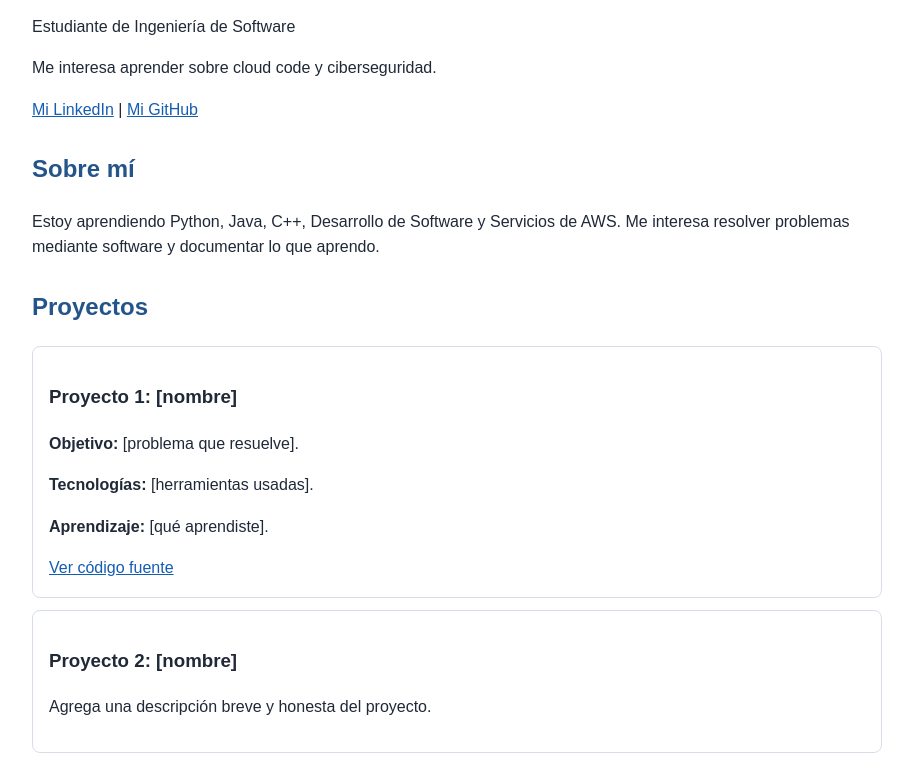
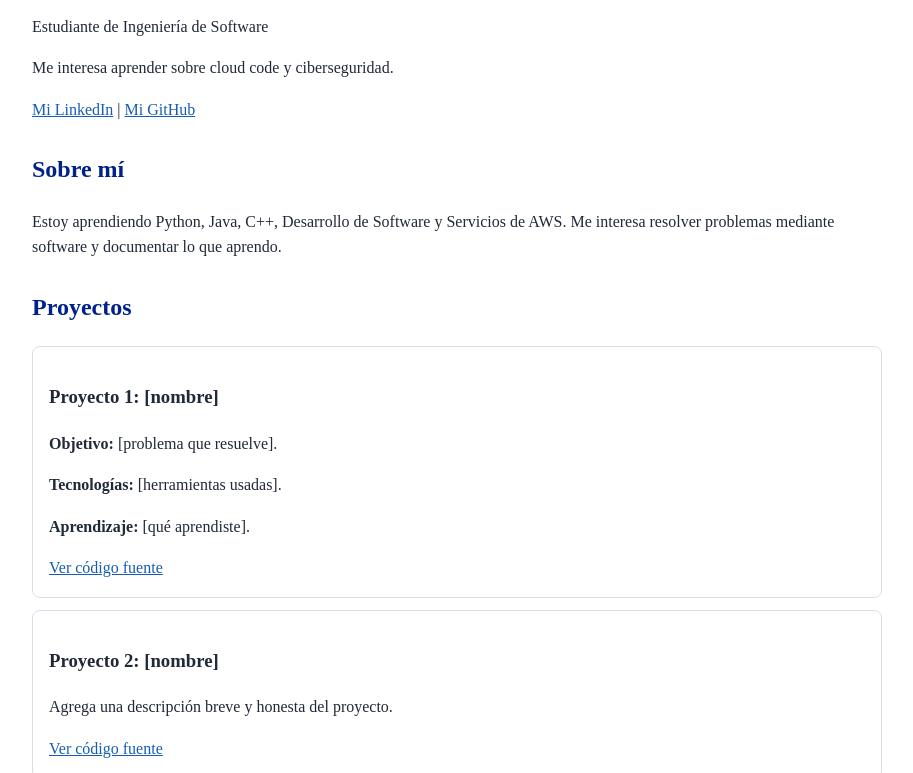
Before and after one commit to Samuel2212A/Portafolio, a plain HTML site: page index.html in a window 1280 px wide. Shown: the part 99-872 px from the top of the page, without its empty margins (183-1096 px from the left). Drawn offline with Linux system fonts and the light colour scheme.

Commit message:
Update font family and GitHub links in index.html

```diff
--- a/index.html
+++ b/index.html
@@ -6,7 +6,7 @@
   <title>Mi portafolio | Samuel Ayala Quinche</title>
   <style>
     body {
-      font-family: Arial, sans-serif;
+      font-family: Arial, Display / Script;
       max-width: 850px;
       margin: 40px auto;
       padding: 0 20px;
@@ -14,7 +14,7 @@
       color: #202938;
     }
     header, section { margin-bottom: 28px; }
-    h1, h2 { color: #24558a; }
+    h1, h2 { color: #01218a; }
     .proyecto {
       border: 1px solid #d8dee8;
       border-radius: 8px;
@@ -31,7 +31,7 @@
     <p>Me interesa aprender sobre cloud code y ciberseguridad.</p>
     <p>
       <a href="https://www.linkedin.com/in/samuel-ayala-1a971a3aa/">Mi LinkedIn</a> |
-      <a href="https://github.com/">Mi GitHub</a>
+      <a href="https://github.com/Samuel2212A">Mi GitHub</a>
     </p>
   </header>
 
@@ -48,12 +48,13 @@
       <p><strong>Objetivo:</strong> [problema que resuelve].</p>
       <p><strong>Tecnologías:</strong> [herramientas usadas].</p>
       <p><strong>Aprendizaje:</strong> [qué aprendiste].</p>
-      <a href="https://github.com/Samuel2212A/Portafolio.git">Ver código fuente</a>
+      <a href="https://github.com/Samuel2212A/Portafolio">Ver código fuente</a>
     </article>
 
     <article class="proyecto">
       <h3>Proyecto 2: [nombre]</h3>
       <p>Agrega una descripción breve y honesta del proyecto.</p>
+      <a href="https://github.com/Samuel2212A/Portafolio">Ver código fuente</a>
     </article>
   </section>
 
```
